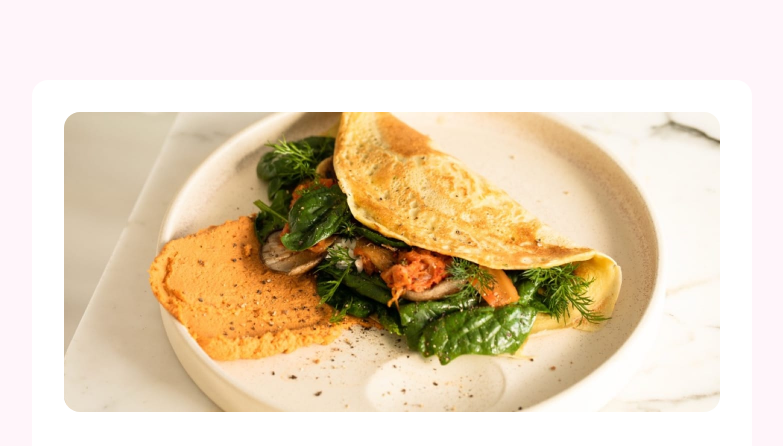
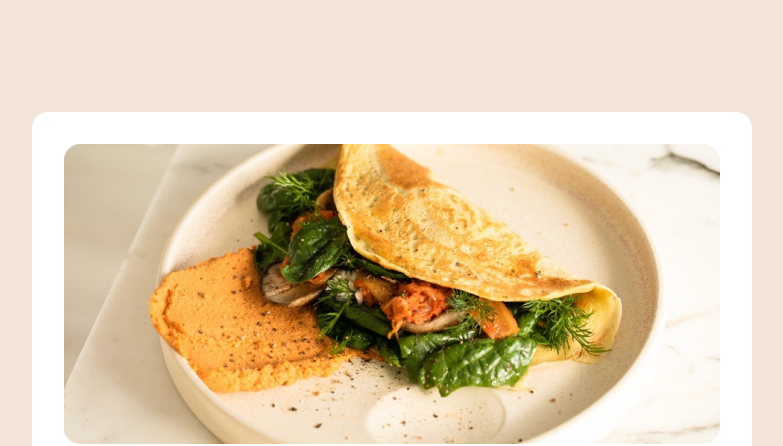
Before and after one commit to Gato513/07-recipe-page-main, a plain HTML site: page index.html in a window 1280 px wide. Shown: the top 446 px of the page, without its empty margins (248-1031 px from the left). Drawn offline with Linux system fonts and the light colour scheme.

Commit message:
correcciones de color y padding del componente main

```diff
--- a/styles.css
+++ b/styles.css
@@ -10,8 +10,8 @@ main {
 	display: flex;
 	align-items: center;
 	justify-content: center;
-	padding: 5rem 0;
-	background-color: hsl(330, 100%, 98%);
+	padding: 7rem 0;
+	background-color: hsl(29, 53%, 90%);
 }
 
 h1 {
```
